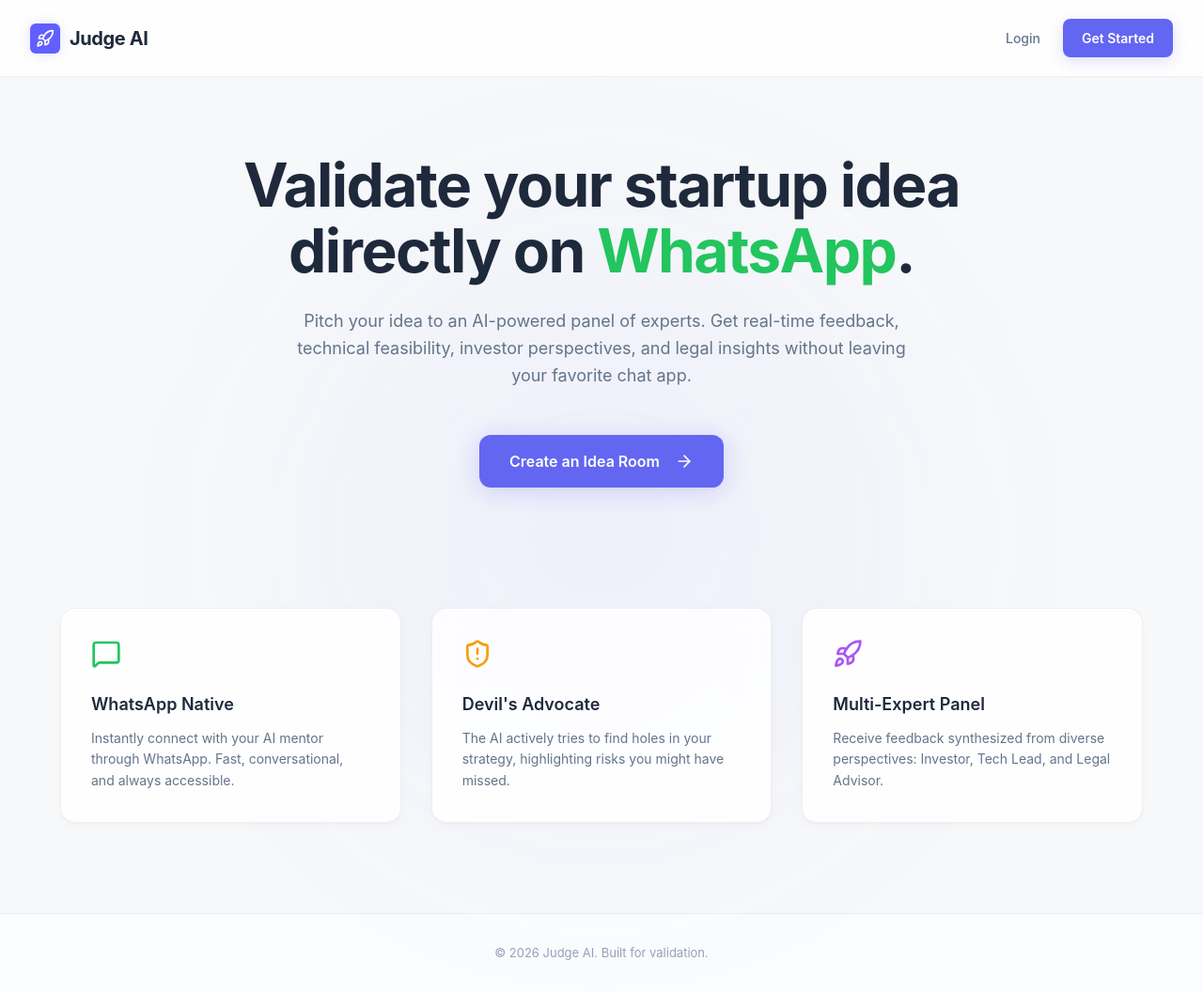
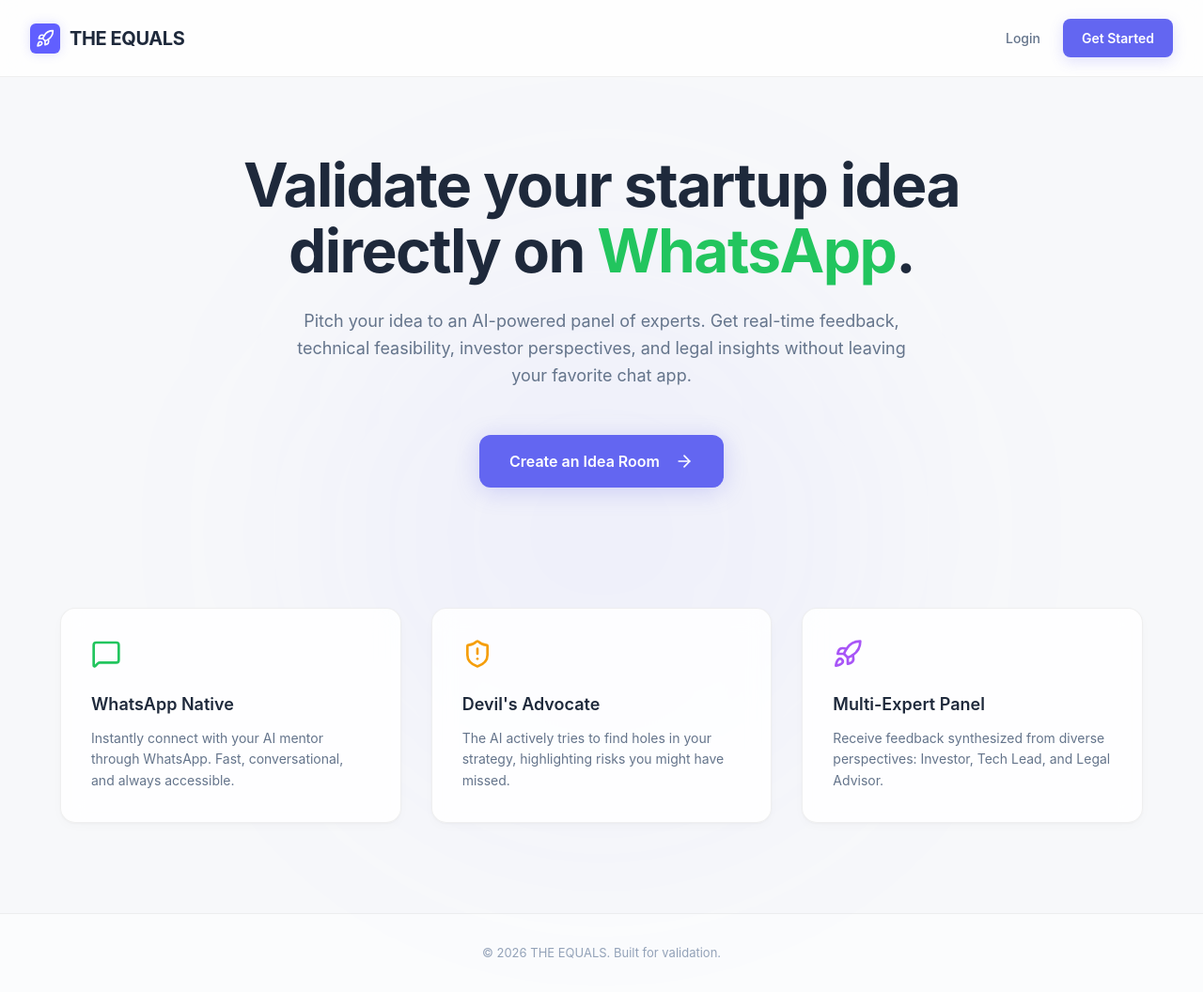
Before and after one commit to Umohd5241/audit-ai, a Next.js app: page / in a window 1280 px wide. Shown: the whole page at 94% size. Built offline with nearby package versions, Linux system fonts and the light colour scheme.

Commit message:
Branding: Changed to THE EQUALS

```diff
--- a/app/dashboard/agents/page.tsx
+++ b/app/dashboard/agents/page.tsx
@@ -2,7 +2,7 @@
 
 const agents = [
   {
-    name: 'Judge AI',
+    name: 'THE EQUALS',
     role: 'Lead Startup Auditor',
     description: 'The primary AI mentor that stress-tests your startup ideas with tough questions, identifies weaknesses, and provides actionable feedback.',
     icon: Shield,
--- a/app/dashboard/layout.tsx
+++ b/app/dashboard/layout.tsx
@@ -25,7 +25,7 @@
         <header className="md:hidden flex items-center justify-between px-6 py-4 border-b border-[rgba(0,0,0,0.06)] bg-white/80 backdrop-blur-md sticky top-0 z-20">
           <Link href="/dashboard" className="flex items-center gap-2">
             <div className="w-5 h-5 bg-indigo-500 rounded font-bold" />
-            <h1 className="text-lg font-bold tracking-tight text-[#1E293B]">Judge AI</h1>
+            <h1 className="text-lg font-bold tracking-tight text-[#1E293B]">THE EQUALS</h1>
           </Link>
           <LogoutButton />
         </header>
--- a/app/dashboard/settings/page.tsx
+++ b/app/dashboard/settings/page.tsx
@@ -83,8 +83,8 @@
           </div>
           <div className="space-y-0">
             {[
-              { name: 'WhatsApp', desc: 'Chat with Judge AI via WhatsApp' },
-              { name: 'Telegram', desc: 'Chat with Judge AI via Telegram' },
+              { name: 'WhatsApp', desc: 'Chat with THE EQUALS via WhatsApp' },
+              { name: 'Telegram', desc: 'Chat with THE EQUALS via Telegram' },
             ].map((item, i) => (
               <div key={i} className={`flex items-center justify-between py-3.5 ${i === 0 ? 'border-b border-[rgba(0,0,0,0.04)]' : ''}`}>
                 <div>
--- a/app/layout.tsx
+++ b/app/layout.tsx
@@ -2,7 +2,7 @@
 import './globals.css';
 
 export const metadata: Metadata = {
-  title: 'Audit AI | Startup Stress-Testing',
+  title: 'THE EQUALS | Startup Stress-Testing',
   description: 'High-stakes AI audit system to stress-test your startup assumptions.',
 };
 
--- a/app/page.tsx
+++ b/app/page.tsx
@@ -10,7 +10,7 @@
             <div className="w-8 h-8 bg-indigo-500 rounded-md shadow-[0_0_12px_rgba(99,102,241,0.2)] flex items-center justify-center shrink-0">
                <Rocket className="w-5 h-5 text-white" />
             </div>
-            <h1 className="text-[20px] font-bold tracking-[-0.02em] text-[#1E293B]">Judge AI</h1>
+            <h1 className="text-[20px] font-bold tracking-[-0.02em] text-[#1E293B]">THE EQUALS</h1>
           </div>
           <nav className="flex items-center gap-6">
             <Link href="/login" className="text-[14px] font-medium text-[#64748B] hover:text-[#1E293B] transition">Login</Link>
@@ -56,7 +56,7 @@
       </main>
 
       <footer className="py-8 border-t border-[rgba(0,0,0,0.06)] text-center text-[#94a3b8] text-[13px] bg-white/60">
-        &copy; {new Date().getFullYear()} Judge AI. Built for validation.
+        &copy; {new Date().getFullYear()} THE EQUALS. Built for validation.
       </footer>
     </div>
   );
--- a/components/DashboardSidebar.tsx
+++ b/components/DashboardSidebar.tsx
@@ -26,7 +26,7 @@
     <aside className="w-[260px] h-full bg-white border-r border-[rgba(0,0,0,0.06)] px-5 py-7 hidden md:flex flex-col shadow-[1px_0_8px_rgba(0,0,0,0.02)]">
       <Link href="/dashboard" className="text-[20px] font-bold tracking-[-0.02em] mb-8 flex items-center gap-2.5 transition-opacity hover:opacity-80 px-1">
         <div className="w-7 h-7 bg-gradient-to-br from-indigo-500 to-indigo-600 rounded-lg shadow-[0_2px_8px_rgba(99,102,241,0.3)] flex items-center justify-center shrink-0" />
-        <span className="text-[#1E293B]">Judge AI</span>
+        <span className="text-[#1E293B]">THE EQUALS</span>
       </Link>
 
       <p className="text-[9px] font-bold uppercase tracking-[0.2em] text-[#B0B8C4] mb-3 px-4">Navigation</p>
--- a/components/MentorSidebar.tsx
+++ b/components/MentorSidebar.tsx
@@ -31,7 +31,7 @@
         <div className="w-20 h-20 rounded-full bg-gradient-to-br from-amber-400 to-amber-600 flex items-center justify-center mx-auto mb-4 shadow-[0_4px_16px_rgba(245,158,11,0.2)]">
           <span className="text-[28px] font-black text-white">JA</span>
         </div>
-        <h3 className="text-[16px] font-bold text-[#1E293B]">Judge AI</h3>
+        <h3 className="text-[16px] font-bold text-[#1E293B]">THE EQUALS</h3>
         <p className="text-[12px] font-semibold text-amber-600 tracking-wider uppercase mt-1">Startup Audit Panel</p>
       </div>
 
```
